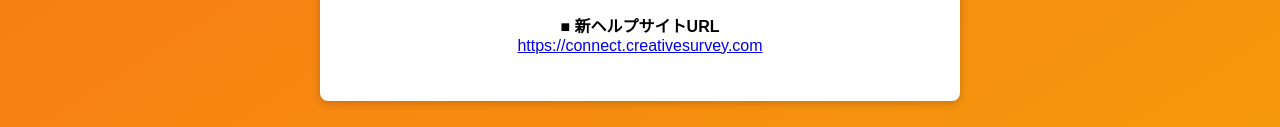
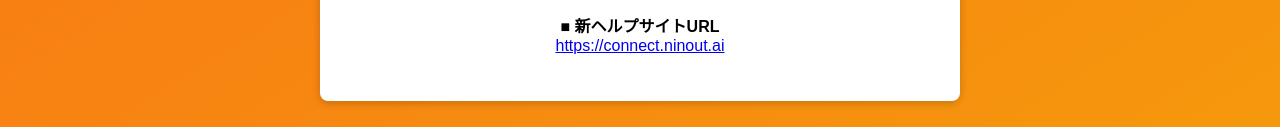
Before and after one commit to CreativeSurveyApp/support-pages, a plain HTML site: page 404.html in a window 1280 px wide. Shown: the part 459-586 px from the top of the page. Drawn offline with Linux system fonts and the light colour scheme.

Commit message:
ドメイン変更

```diff
--- a/404.html
+++ b/404.html
@@ -54,8 +54,8 @@
   </p>
   <p>
     <strong>■ 新ヘルプサイトURL</strong><br>
-    <a href="https://connect.creativesurvey.com" target="_blank" rel="noopener noreferrer">
-      https://connect.creativesurvey.com
+    <a href="https://connect.ninout.ai" target="_blank" rel="noopener noreferrer">
+      https://connect.ninout.ai
     </a>
   </p>
 </div>
```
Also changed, not shown: index.html (+2 -2 lines), 1 other file.
